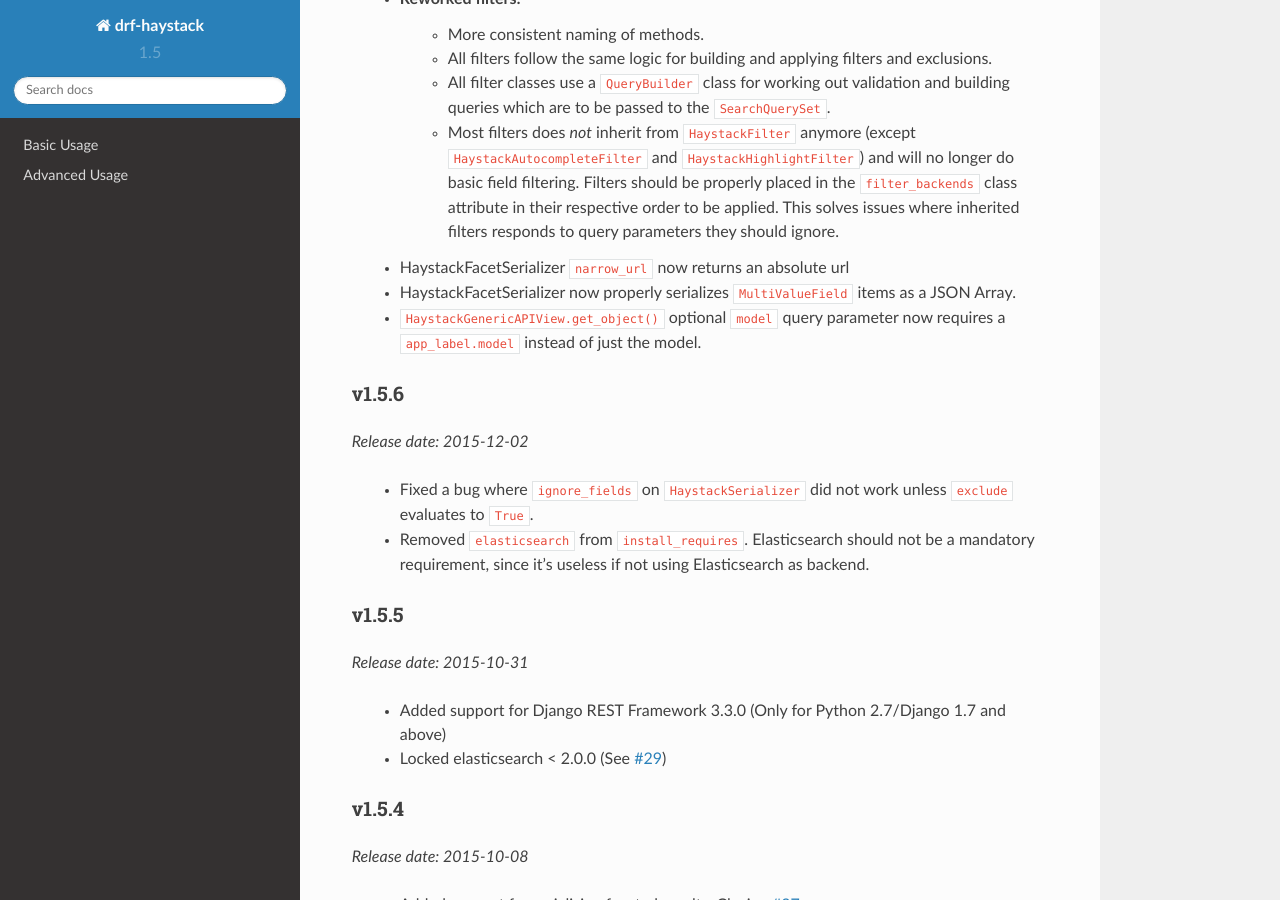
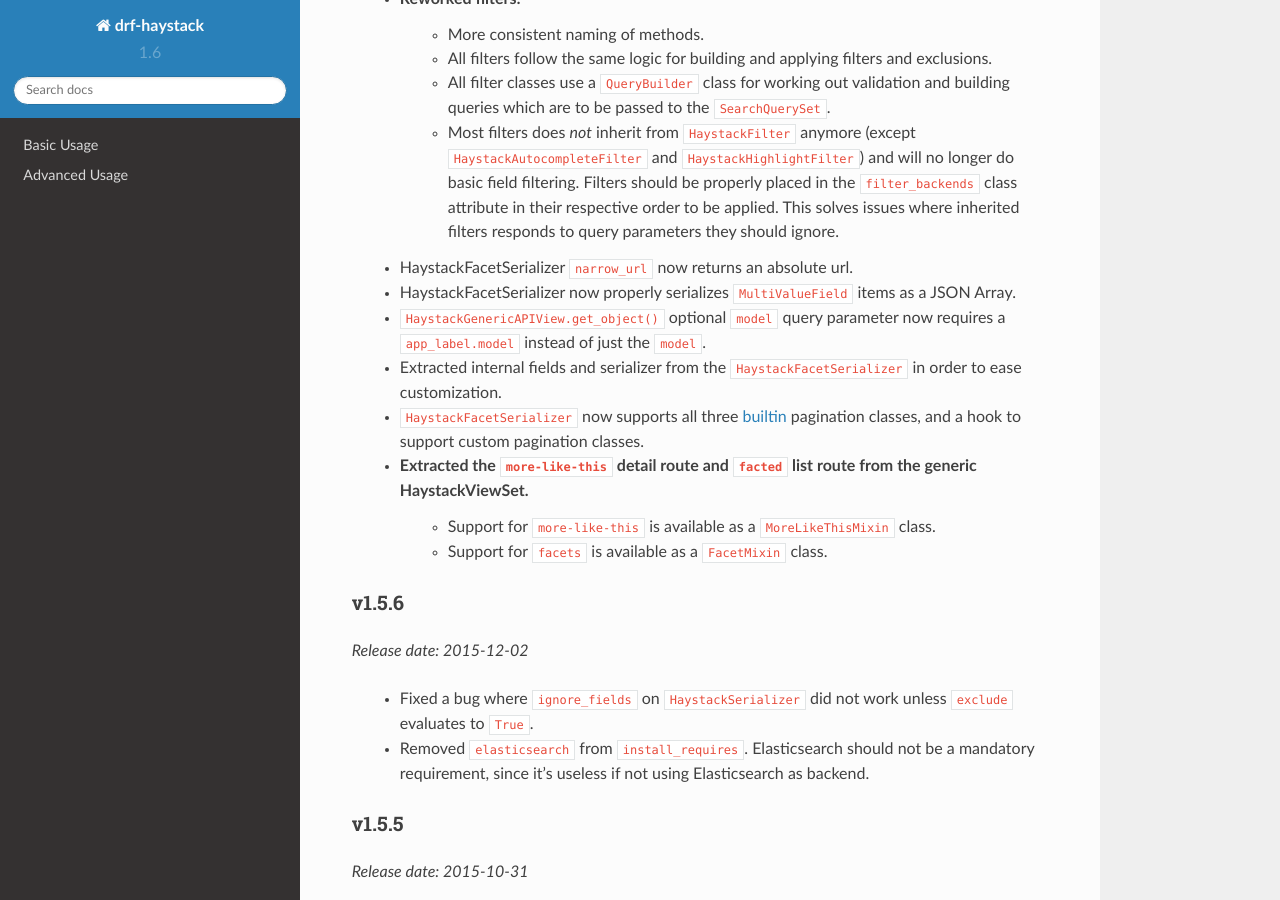
Before and after one commit to rhblind/drf-haystack, a Sphinx documentation site: the page built from docs/index.rst, in a window 1280 px wide and 900 px high, scrolled down 2683 px. Built offline with Sphinx 7.4.7 and the Read the Docs theme 2.0.0, drawn with Linux system fonts in a browser that asks for light colours.

Commit message:
Updated docs

```diff
--- a/docs/conf.py
+++ b/docs/conf.py
@@ -74,9 +74,9 @@ copyright = '%d, Inonit AS' % date.today().year
 # built documents.
 #
 # The short X.Y version.
-version = '1.5'
+version = '1.6'
 # The full version, including alpha/beta/rc tags.
-release = '1.5.6'
+release = '1.6.0rc1'
 
 # The language for content autogenerated by Sphinx. Refer to documentation
 # for a list of supported languages.
--- a/docs/index.rst
+++ b/docs/index.rst
@@ -120,9 +120,14 @@ v1.6.0rc1
         - All filters follow the same logic for building and applying filters and exclusions.
         - All filter classes use a ``QueryBuilder`` class for working out validation and building queries which are to be passed to the ``SearchQuerySet``.
         - Most filters does *not* inherit from ``HaystackFilter`` anymore (except ``HaystackAutocompleteFilter`` and ``HaystackHighlightFilter``) and will no longer do basic field filtering. Filters should be properly placed in the ``filter_backends`` class attribute in their respective order to be applied. This solves issues where inherited filters responds to query parameters they should ignore.
-    - HaystackFacetSerializer ``narrow_url`` now returns an absolute url
+    - HaystackFacetSerializer ``narrow_url`` now returns an absolute url.
     - HaystackFacetSerializer now properly serializes ``MultiValueField`` items as a JSON Array.
-    - ``HaystackGenericAPIView.get_object()`` optional ``model`` query parameter now requires a ``app_label.model`` instead of just the model.
+    - ``HaystackGenericAPIView.get_object()`` optional ``model`` query parameter now requires a ``app_label.model`` instead of just the ``model``.
+    - Extracted internal fields and serializer from the ``HaystackFacetSerializer`` in order to ease customization.
+    - ``HaystackFacetSerializer`` now supports all three `builtin <http://www.django-rest-framework.org/api-guide/pagination/#api-reference>`_ pagination classes, and a hook to support custom pagination classes.
+    - Extracted the ``more-like-this`` detail route and ``facted`` list route from the generic HaystackViewSet.
+        - Support for ``more-like-this`` is available as a ``MoreLikeThisMixin`` class.
+        - Support for ``facets`` is available as a ``FacetMixin`` class.
 
 v1.5.6
 ------
```
